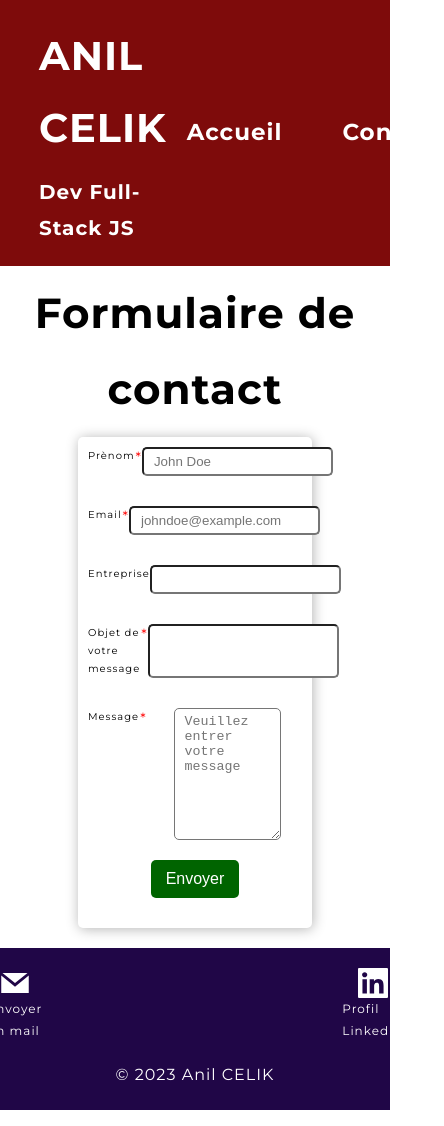
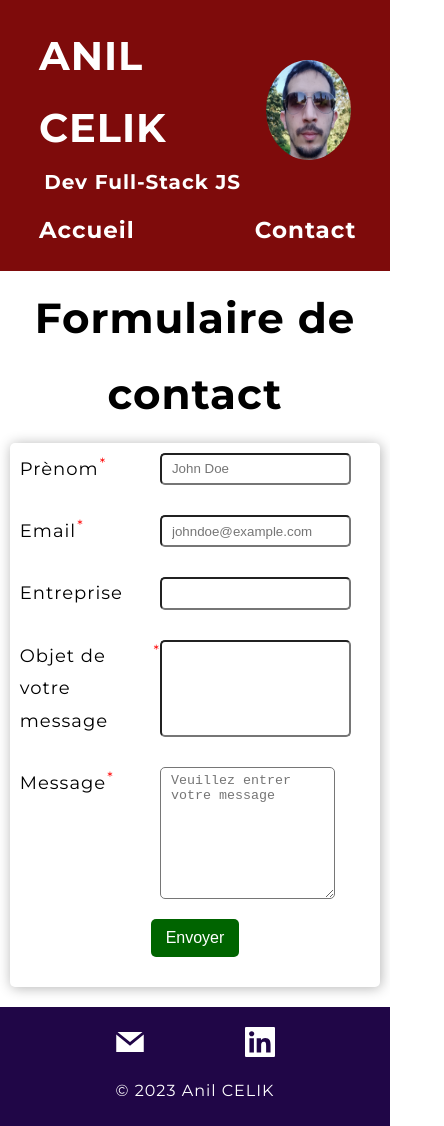
Before and after one commit to AnilC07/my-portfolio, a Next.js app: page /contact in a window 390 px wide. Shown: the whole page, 444 px wide, since content can reach past the window. Built offline with nearby package versions, Linux system fonts and the light colour scheme.

Commit message:
Ajout de media queries

```diff
--- a/components/Layout/Footer.js
+++ b/components/Layout/Footer.js
@@ -7,17 +7,19 @@ function Footer(props) {
   return (
     <footer className={classes.footer}>
       <div className={classes.icons}>
-      <div className={classes['contact-action']}>
+        <div className={classes["contact-action"]}>
           <Link href="/contact">
             <GrMail />
-          <p>Envoyer un mail</p>
           </Link>
         </div>
-<div className={classes['contact-action']}>  <a href="https://www.linkedin.com/in/anil-celik-16067011a" target='_blank'>
-
+        <div className={classes["contact-action"]}>
+          {" "}
+          <a
+            href="https://www.linkedin.com/in/anil-celik-16067011a"
+            target="_blank"
+          >
             <GrLinkedin />
           </a>
-<p>Profil LinkedIn</p>
         </div>
       </div>
 
--- a/components/Layout/Footer.module.css
+++ b/components/Layout/Footer.module.css
@@ -1,41 +1,45 @@
-.footer{
-/* padding-top:6rem; */
-display: flex;
-flex-direction: column;
-align-items: center;
-justify-content: center;
+.footer {
+
+    display: flex;
+    flex-direction: column;
+    align-items: center;
+    justify-content: center;
     background: rgb(32, 6, 71);
     color: white;
 }
 
-.icons{
+.icons {
     display: inline-flex;
-    gap: 30rem;
+    gap: 20rem;
     font-size: 3rem;
     margin: 2rem 0;
-
-    color: white;
 }
 
-.contact-action{
+.contact-action {
     display: flex;
     flex-direction: column;
     align-items: center;
     justify-content: center;
 }
 
-.contact-action p{
+.contact-action p {
     font-size: 1.2rem;
 }
 
-.contact-action a{
+.contact-action a {
     display: flex;
     flex-direction: column;
     align-items: center;
 
 }
 
-.copyright{
+.copyright {
     font-size: 1.6rem;
     padding-bottom: 2rem;
 }
+
+@media screen and (max-width: 425px) {
+    .icons {
+        gap: 10rem
+    }
+}
--- a/components/Layout/Header.module.css
+++ b/components/Layout/Header.module.css
@@ -24,7 +24,6 @@
     color: #fff;
     font-size: 4rem;
     display: block;
-    margin-bottom: 1rem;
 }
 
 .titre h2{
@@ -41,3 +40,15 @@
     display: block;
     width: 100%;
 }
+
+@media screen and (max-width:992px) {
+    .header{
+        flex-direction: column;
+        align-items: center;
+        /* justify-content: center; */
+    }
+
+    .logo {
+        margin-bottom: 1rem;
+    }
+}
--- a/components/UI/Navigation.js
+++ b/components/UI/Navigation.js
@@ -13,6 +13,11 @@ function Navigation(props) {
           <Link href="/contact">Contact</Link>
         </li>
       </ul>
+      {/* <div className={classes["menu-burger"]}>
+        <span className="trait-sup"></span>
+        <span className="trait-mid"></span>
+        <span className="trait-down"></span>
+      </div> */}
     </nav>
   );
 }
--- a/components/UI/Navigation.module.css
+++ b/components/UI/Navigation.module.css
@@ -1,14 +1,21 @@
-.navigation{
-font-size: 2.3rem;
-font-weight: 600;
-flex-basis: 20%;
+.navigation {
+    font-size: 2.3rem;
+    font-weight: 600;
 }
 
-.nav-items{
-display: flex;
-gap: 6rem;
+.nav-items {
+    display: flex;
+    gap: 12rem;
 }
 
-.nav-items li{
 
+@media screen and (max-width:992px) {
+    .navigation {
+        width: 100%;
+    }
+
+    .nav-items {
+        width: 100%;
+        justify-content: space-between;
+    }
 }
--- a/components/form/Form.module.css
+++ b/components/form/Form.module.css
@@ -2,19 +2,20 @@
     margin: 0 auto;
     width: 60%;
     padding: 1rem;
-/* background-color:#ccc; */
 
     border-radius: 5px;
     box-shadow: 1px 1px 13px rgba(0, 0, 0, 0.3);
 
     margin-bottom: 2rem;
+
+    font-size: 1.8rem;
 }
 
-.button{
+.button {
     display: flex;
 
     justify-content: center;
- margin: 2rem 0;
+    margin: 2rem 0;
 }
 
 .button button {
@@ -32,10 +33,16 @@
     transition: transform .2s ease;
 }
 
-.button button:hover{
+.button button:hover {
     transform: translateY(-2px);
 }
 
-.button button:active{
+.button button:active {
     transform: translateY(1px);
 }
+
+@media screen and (max-width:792px) {
+    .form {
+        width: 95%
+    }
+}
--- a/components/projets/ProjectCard.js
+++ b/components/projets/ProjectCard.js
@@ -15,6 +15,7 @@ function Card(props) {
             alt={`vignette du projet ${titre}`}
             width="200"
             height="130"
+            // layout="responsive"
           />
         </div>
       </Link>
--- a/components/projets/ProjectWrapper.module.css
+++ b/components/projets/ProjectWrapper.module.css
@@ -16,3 +16,9 @@
     flex-wrap: wrap;
     gap: 1rem;
 }
+
+@media screen and (max-width: 625px) {
+    .projets {
+justify-content: center;
+    }
+}
```
Also changed, not shown: components/projets/ProjectCard.module.css (+34 -12 lines), components/sections/About.module.css (+11 -1 lines). Lines whose indentation alone changed are shown as unchanged.
